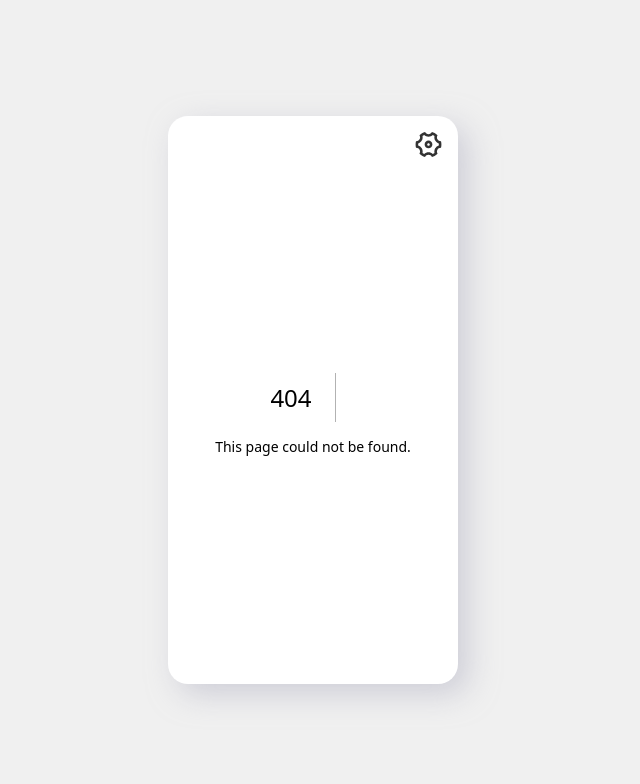
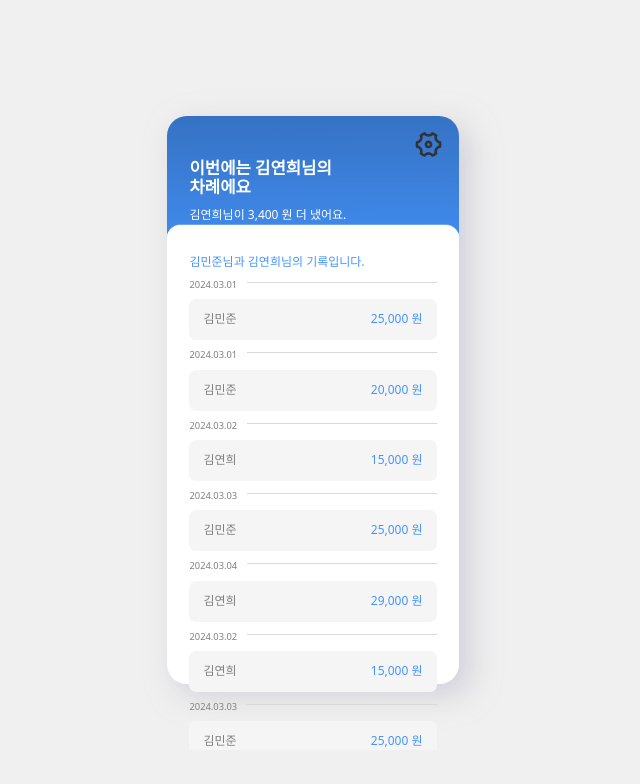
Before and after one commit to FairPay-Proj/fairpay, a Next.js app: page /record in a window 1280 px wide. Before the commit this address had no page. Shown: the top 784 px of the page, without its empty margins (327-967 px from the left). Built offline with nearby package versions, Linux system fonts and the light colour scheme.

Commit message:
Feat: record 페이지 구현

```diff
--- /dev/null
+++ b/app/(route)/record/_component/RecordList.tsx
@@ -0,0 +1,68 @@
+import colors from "@FairPay/themes/colors";
+import fontSizes from "@FairPay/themes/fontsizes";
+import styled from "styled-components";
+
+const RecordList = styled.div`
+  color: ${colors.lightgrey};
+  font-size: ${fontSizes.xs};
+`;
+const Date = styled.div`
+  padding-bottom: 10px;
+`;
+const Bar = styled.span`
+  display: inline-block;
+  width: 77%;
+  height: 1px;
+  background-color: ${colors.barColor};
+  position: relative;
+  top: -5px;
+  left: 10px;
+`;
+const RecordBox = styled.div`
+  width: auto;
+  height: 13px;
+  padding: 14px;
+  background-color: ${colors.inactivetheme};
+  display: flex;
+  justify-content: space-between;
+  font-size: ${fontSizes.md};
+  border-radius: 7px;
+  margin-bottom: 10px;
+`;
+const Name = styled.p`
+  margin: 0px;
+`;
+const Price = styled.p`
+  margin: 0px;
+  color: ${colors.default};
+`;
+
+interface PropsType {
+  recordListData: {
+    date: string;
+    name: string;
+    price: string;
+  }[];
+}
+const Record = ({recordListData}: PropsType) => {
+  return (
+    <>
+      {recordListData.map((item) => {
+        return (
+          <RecordList>
+            <Date>
+              {item.date}
+              <Bar></Bar>
+            </Date>
+            <RecordBox>
+              <Name>{item.name}</Name>
+              <Price>{item.price}</Price>
+            </RecordBox>
+          </RecordList>
+        );
+      })}
+    </>
+  );
+};
+
+export default Record;
--- /dev/null
+++ b/app/(route)/record/page.tsx
@@ -0,0 +1,109 @@
+"use client";
+
+import colors from "@FairPay/themes/colors";
+import fontSizes from "@FairPay/themes/fontsizes";
+import styled from "styled-components";
+import Record from "./_component/RecordList";
+
+const Container = styled.div`
+  width: auto;
+  padding: 0px 22px;
+  margin: 0;
+`;
+
+const Title = styled.p`
+  font-size: ${fontSizes.xl};
+  color: #fff;
+  margin: 0;
+  font-weight: bold;
+`;
+
+const DetailTxt = styled.p<StyleProps>`
+  font-size: ${fontSizes.md};
+  color: ${(props) => props.color || "#fff"};
+  margin-top: ${(props) => props.marginTop || "0px"};
+`;
+
+const RecordContainer = styled.div`
+  height: 470px;
+  overflow-y: scroll;
+`;
+
+interface StyleProps {
+  marginTop?: string;
+  color?: string;
+}
+
+const recordListData = [
+  {
+    date: "2024.03.01",
+    name: "김민준",
+    price: "25,000 원",
+  },
+  {
+    date: "2024.03.01",
+    name: "김민준",
+    price: "20,000 원",
+  },
+  {
+    date: "2024.03.02",
+    name: "김연희",
+    price: "15,000 원",
+  },
+  {
+    date: "2024.03.03",
+    name: "김민준",
+    price: "25,000 원",
+  },
+  {
+    date: "2024.03.04",
+    name: "김연희",
+    price: "29,000 원",
+  },
+  {
+    date: "2024.03.02",
+    name: "김연희",
+    price: "15,000 원",
+  },
+  {
+    date: "2024.03.03",
+    name: "김민준",
+    price: "25,000 원",
+  },
+  {
+    date: "2024.03.04",
+    name: "김연희",
+    price: "29,000 원",
+  },
+  {
+    date: "2024.03.02",
+    name: "김연희",
+    price: "15,000 원",
+  },
+  {
+    date: "2024.03.03",
+    name: "김민준",
+    price: "25,000 원",
+  },
+  {
+    date: "2024.03.04",
+    name: "김연희",
+    price: "29,000 원",
+  },
+];
+export default function page() {
+  return (
+    <Container>
+      <Title>
+        이번에는 김연희님의 <span style={{marginTop: "3px", display: "block"}}>차례에요</span>
+      </Title>
+      <DetailTxt marginTop="13px">김연희님이 3,400 원 더 냈어요.</DetailTxt>
+      <DetailTxt color={colors.default} marginTop="35px">
+        김민준님과 김연희님의 기록입니다.
+      </DetailTxt>
+      <RecordContainer>
+        <Record recordListData={recordListData} />
+      </RecordContainer>
+    </Container>
+  );
+}
--- a/components/Container.tsx
+++ b/components/Container.tsx
@@ -1,5 +1,7 @@
 import styled from "styled-components";
 import Header from "./Header";
+import {useRouter} from "next/router";
+import {usePathname} from "next/navigation";
 
 const Wrapper = styled.div`
   display: flex;
@@ -9,16 +11,19 @@ const Wrapper = styled.div`
   background-color: #f0f0f0;
 `;
 
-const WrapperContainer = styled.div`
+const WrapperContainer = styled.div<StyleProps>`
   display: flex;
   flex-direction: column;
-  width: 20.446%;
+  width: ${(props) => (props.isRecordPage ? "22.736%" : "20.446%")};
   height: 44.375vw;
-  background: #ffffff;
+  background: "#fff";
+  background-image: ${(props) => (props.isRecordPage ? `url("/images/recordBg.png")` : "none")};
+  background-position: ${(props) => (props.isRecordPage ? `center` : "none")};
+  background-size: ${(props) => (props.isRecordPage ? "cover" : "none")};
   border-radius: 1.563vw;
   box-shadow: 10px 10px 30px rgb(174, 174, 192, 0.5);
   margin: 0 auto;
-  padding: 0 1.145%;
+  padding: ${(props) => (props.isRecordPage ? "0px" : "0 1.145%")};
   @media (max-width: 650px) {
     width: 100vw;
     height: 100vh;
@@ -26,10 +31,17 @@ const WrapperContainer = styled.div`
   }
 `;
 
+interface StyleProps {
+  isRecordPage: boolean;
+}
+
 const Container = ({children}: any) => {
+  const pathname = usePathname();
+  const isRecordPage = pathname.includes("record");
+
   return (
     <Wrapper>
-      <WrapperContainer>
+      <WrapperContainer isRecordPage={isRecordPage}>
         <Header />
         {children}
       </WrapperContainer>
--- a/components/Header.tsx
+++ b/components/Header.tsx
@@ -1,18 +1,27 @@
 import Icon from "@FairPay/public/icon";
+import {usePathname} from "next/navigation";
 import styled from "styled-components";
 
-const Container = styled.div`
+const Container = styled.div<StyleProps>`
   display: flex;
   justify-content: right;
   padding-top: 1vw;
+  padding-right: ${(props) => (props.isRecordPage ? "5%" : "0px")};
   @media (max-width: 650px) {
     padding-top: 5vw;
   }
 `;
 
+interface StyleProps {
+  isRecordPage: boolean;
+}
+
 const Header = () => {
+  const pathname = usePathname();
+  const isRecordPage = pathname.includes("record");
+
   return (
-    <Container>
+    <Container isRecordPage={isRecordPage}>
       <Icon iconName="setting" />
     </Container>
   );
--- a/themes/colors.ts
+++ b/themes/colors.ts
@@ -7,6 +7,7 @@ const colors = {
   black: "#000000", // menu 이름
   grey: "#4C4B50", // 회색 text
   lightgrey: "#7F7F7F", // 날짜표시 2024.03.03
+  barColor: "#D9D9D9", // 날짜 옆 선
   inactivegrey: "#9F9F9F", // dkssud03@naver.com
   fail: "#FF3535", // validation check 실패
   warning: "#FF6A6A", // 삭제하기
```
Also changed, not shown: public/images/recordBg.png (added).
